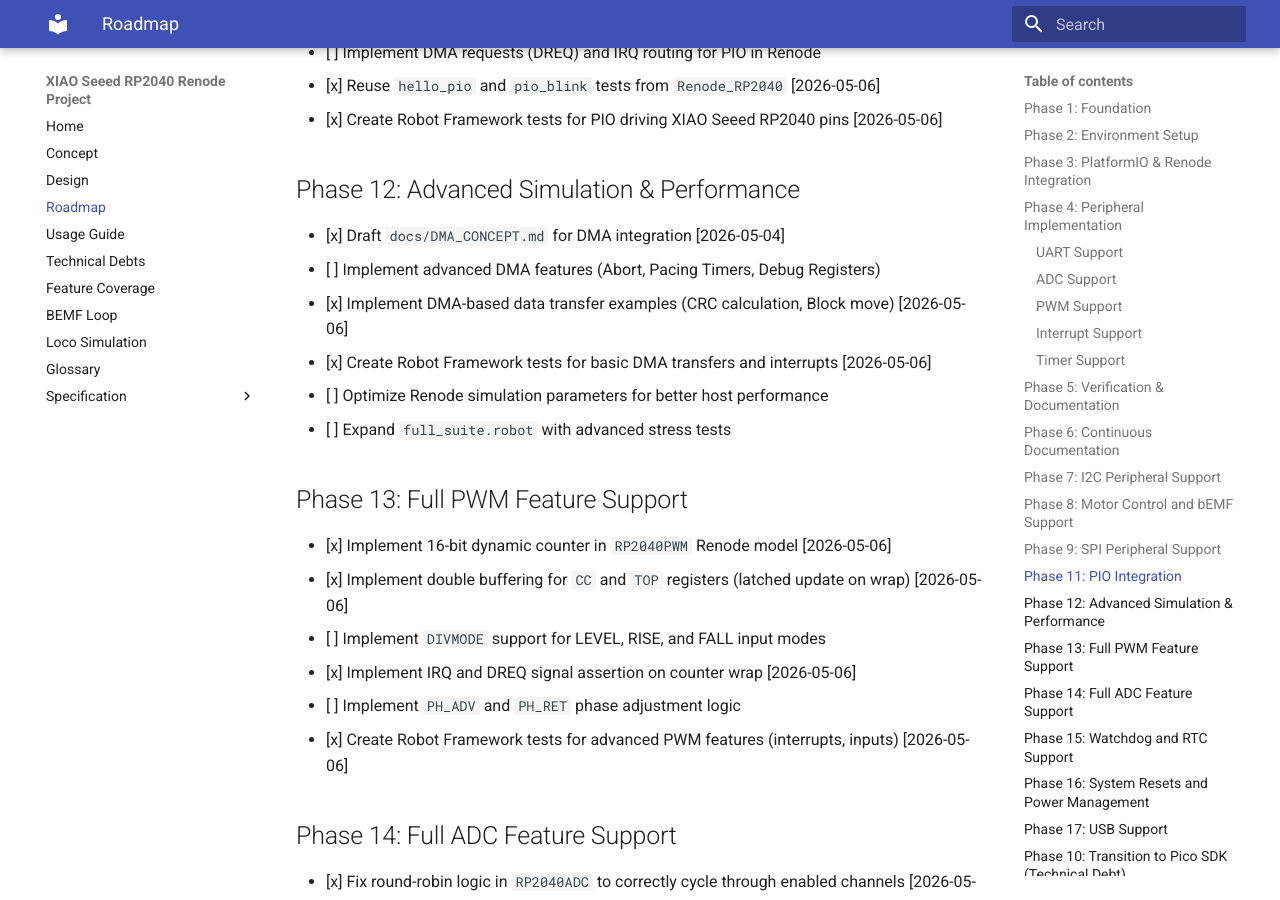
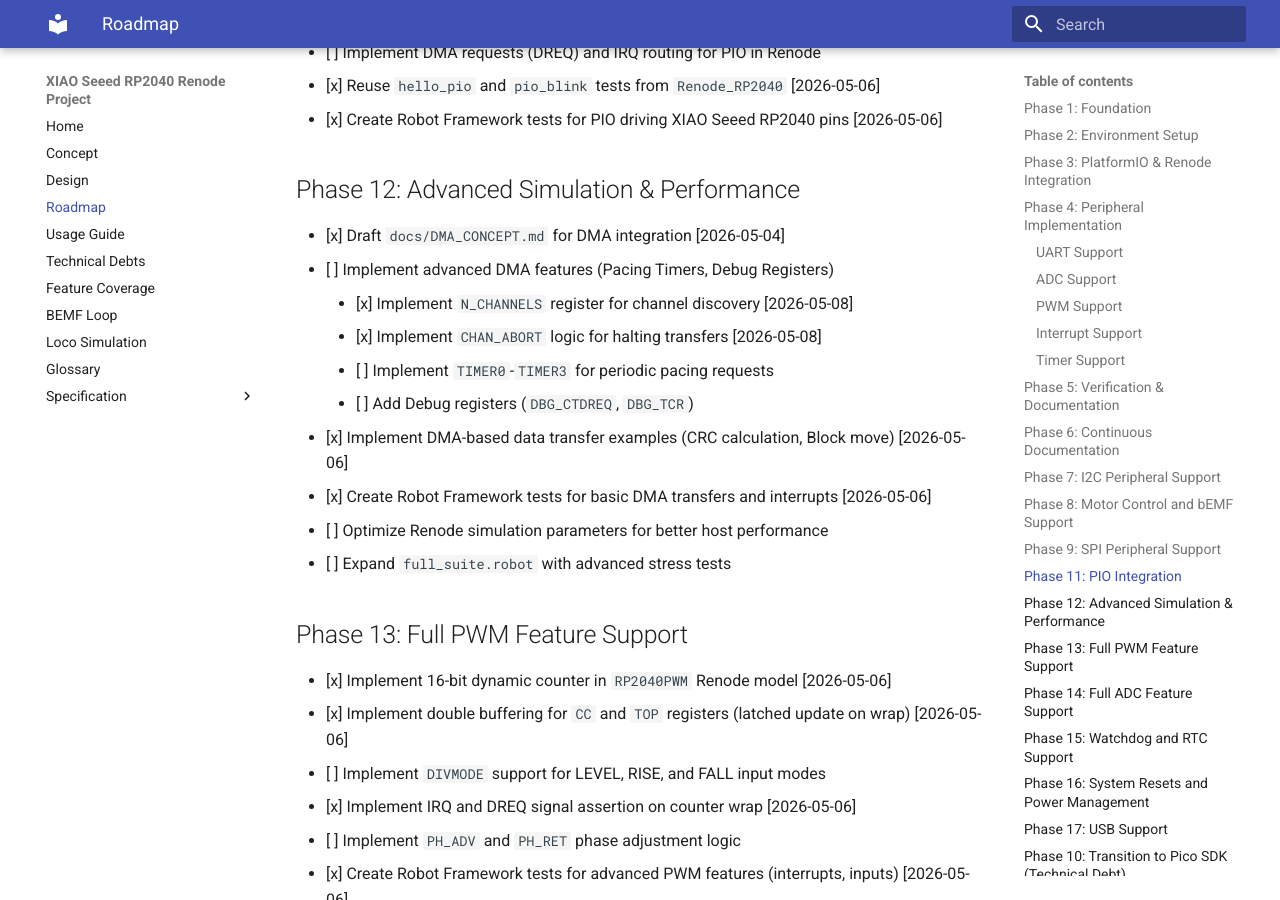
Before and after one commit to chatelao/xiao-seeed-rp2040-renode, an MkDocs documentation site: the page built from docs/ROADMAP.md, in a window 1280 px wide and 900 px high, scrolled down 3742 px. Built offline with MkDocs 1.6.1 and Material for MkDocs 9.7.7, drawn with Linux system fonts in a browser that asks for light colours.

Commit message:
Implement RP2040 DMA N_CHANNELS, CHAN_ABORT, and FIFO_LEVELS registers
Summary of changes:
- Modified `test/renode-config/emulation/peripherals/dma/rpdma.cs`:
    - Fixed a bug in `MULTI_CHAN_TRIGGER` where bit checking was incorrect.
    - Implemented `N_CHANNELS` register (0x448) to return the actual number of DMA channels.
    - Implemented `CHAN_ABORT` register (0x444) to allow halting DMA channels.
    - Added a stub for `FIFO_LEVELS` register (0x440).
    - Added `Abort()` method to the `Channel` class.
- Updated `src/main.cpp`:
    - Added 'Z' command to UART handler to report the number of DMA channels by reading the `N_CHANNELS` register.
- Updated `test/full_suite.robot`:
    - Added a test case to verify the 'Z' command output.
- Updated `docs/ROADMAP.md` and `docs/DMA_CONCEPT.md`:
    - Refined Phase 12 subtasks and marked completed items.

Note: Verification via `pio run` and `renode-test` was attempted but blocked by environment issues (PlatformIO failing to download tools). The C# model changes were implemented following the RP2040 datasheet and project conventions.

```diff
--- a/docs/ROADMAP.md
+++ b/docs/ROADMAP.md
@@ -104,7 +104,11 @@
 
 ## Phase 12: Advanced Simulation & Performance
 - [x] Draft `docs/DMA_CONCEPT.md` for DMA integration [2026-05-04]
-- [ ] Implement advanced DMA features (Abort, Pacing Timers, Debug Registers)
+- [ ] Implement advanced DMA features (Pacing Timers, Debug Registers)
+    - [x] Implement `N_CHANNELS` register for channel discovery [2026-05-08]
+    - [x] Implement `CHAN_ABORT` logic for halting transfers [2026-05-08]
+    - [ ] Implement `TIMER0`-`TIMER3` for periodic pacing requests
+    - [ ] Add Debug registers (`DBG_CTDREQ`, `DBG_TCR`)
 - [x] Implement DMA-based data transfer examples (CRC calculation, Block move) [2026-05-06]
 - [x] Create Robot Framework tests for basic DMA transfers and interrupts [2026-05-06]
 - [ ] Optimize Renode simulation parameters for better host performance
```
Also changed, not shown: docs/DMA_CONCEPT.md (+3 -2 lines), 6 other files.
